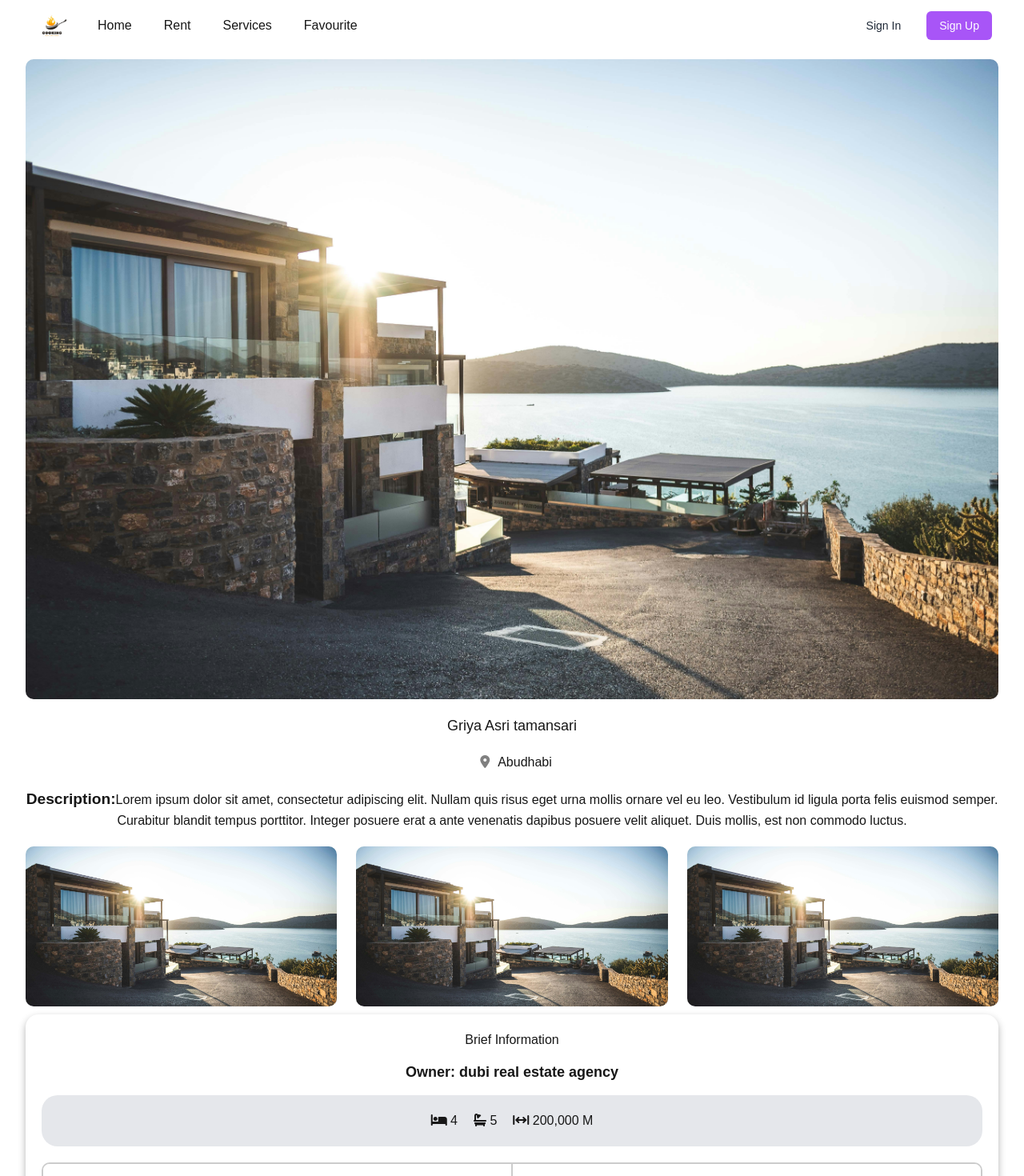
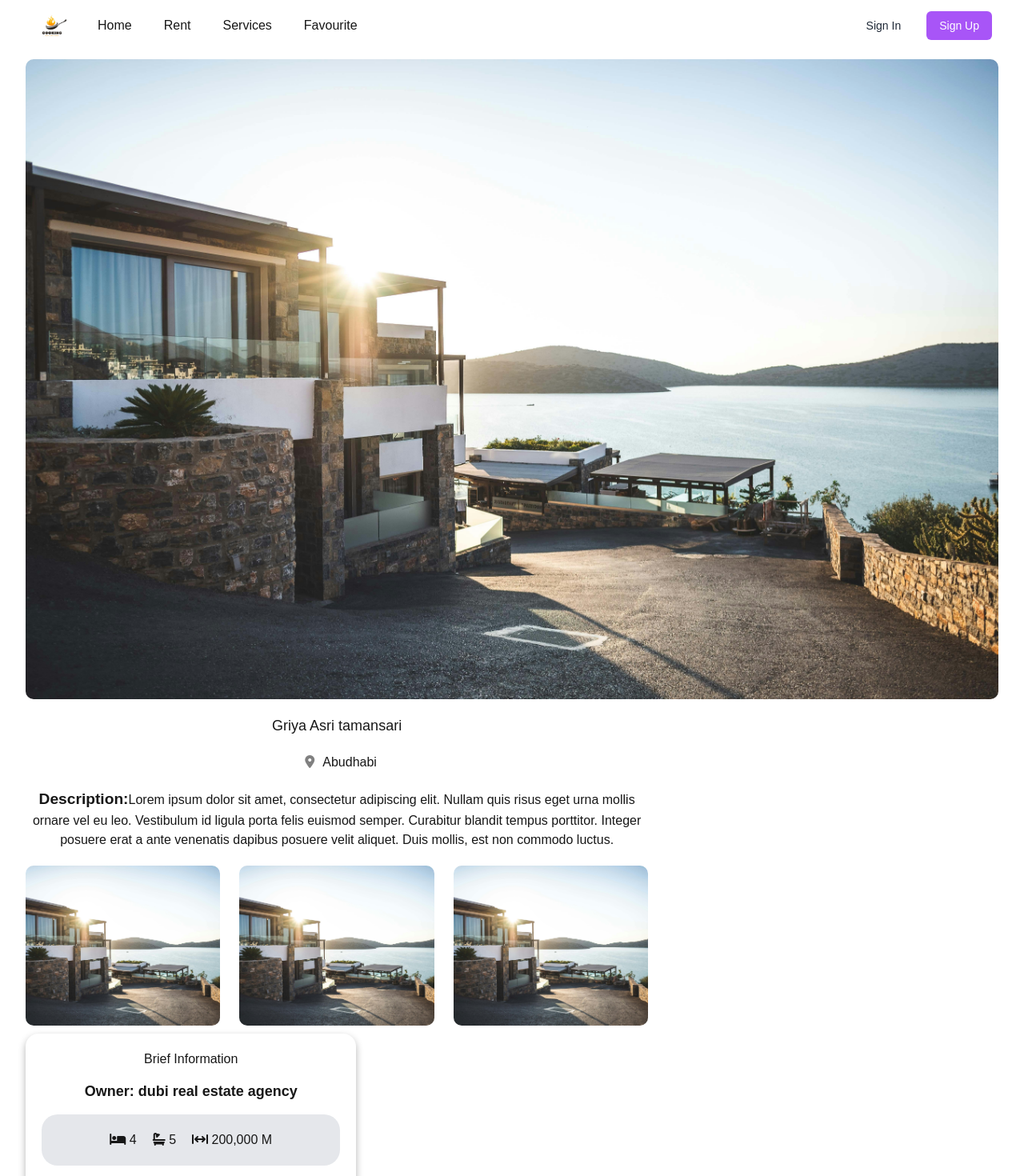
Before and after one commit to AH-2002/Aqaratak, a Next.js app: page /site/ApartmentDetails in a window 1280 px wide. Shown: the top 1470 px of the page at 80% size. Built offline with nearby package versions, Linux system fonts and the light colour scheme.

Commit message:
Update globals.css

```diff
--- a/app/globals.css
+++ b/app/globals.css
@@ -74,12 +74,13 @@ body {
         flex-direction: column !important;
     }
     .apartmentDetails .gallery , .apartmentDetails .brief{
-        width: 100% !important;
+        width: 100% ;
         margin-bottom: 10px;
         text-align: center !important;
     }
 
 }
+
  .apartmentDetails .rentalPeriod{
         width: 100% !important;
     }
```
